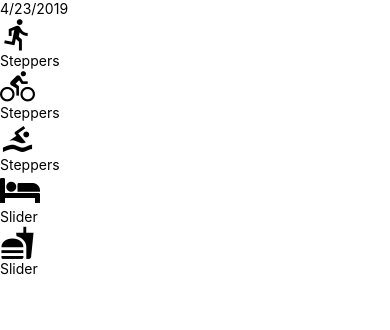
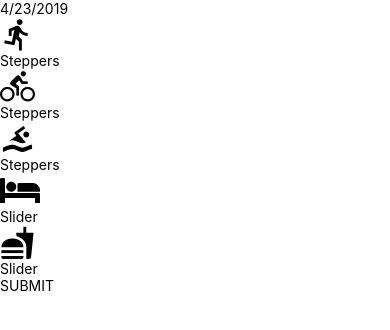
Before and after one commit to devrmateo/fitness-app, a React Native app: screen / in a window 390 px wide. Shown: the top 330 px of the page. Built offline with nearby package versions, Linux system fonts and the light colour scheme.

Commit message:
feat: Add Submit button to AddEntry view

```diff
--- a/components/AddEntry.js
+++ b/components/AddEntry.js
@@ -1,9 +1,19 @@
 import React, { Component } from 'react'
-import { View } from 'react-native'
-import { getMetricMetaInfo } from '../utils/helpers'
+import { View, TouchableOpacity, Text } from 'react-native'
+import { getMetricMetaInfo, timeToString } from '../utils/helpers'
 import Slider from './Slider'
 import Steppers from './Steppers'
 import DateHeader from './DateHeader'
+
+function SubmitBtn ({ onPress }) {
+  return (
+    <TouchableOpacity
+      onPress={onPress}
+    >
+      <Text>SUBMIT</Text>
+    </TouchableOpacity>
+  )
+}
 
 export default class AddEntry extends Component {
   state = {
@@ -44,6 +54,28 @@
     })
   }
 
+  submit = () => {
+    const key = timeToString()
+    const entry = this.state
+
+    //Update Redux
+
+    this.setState({
+      run: 0,
+      bike: 0,
+      swim: 0,
+      sleep: 0,
+      eat: 0,
+    })
+
+    //Navigate to home
+
+    //Save to 'DB'
+
+    //Clear local notification
+
+  }
+
   render() {
     const metaInfo = getMetricMetaInfo()
     return (
@@ -72,6 +104,7 @@
             </View>
           )
         })}
+        <SubmitBtn onPress={this.submit} />
       </View>
     )
   }
```
